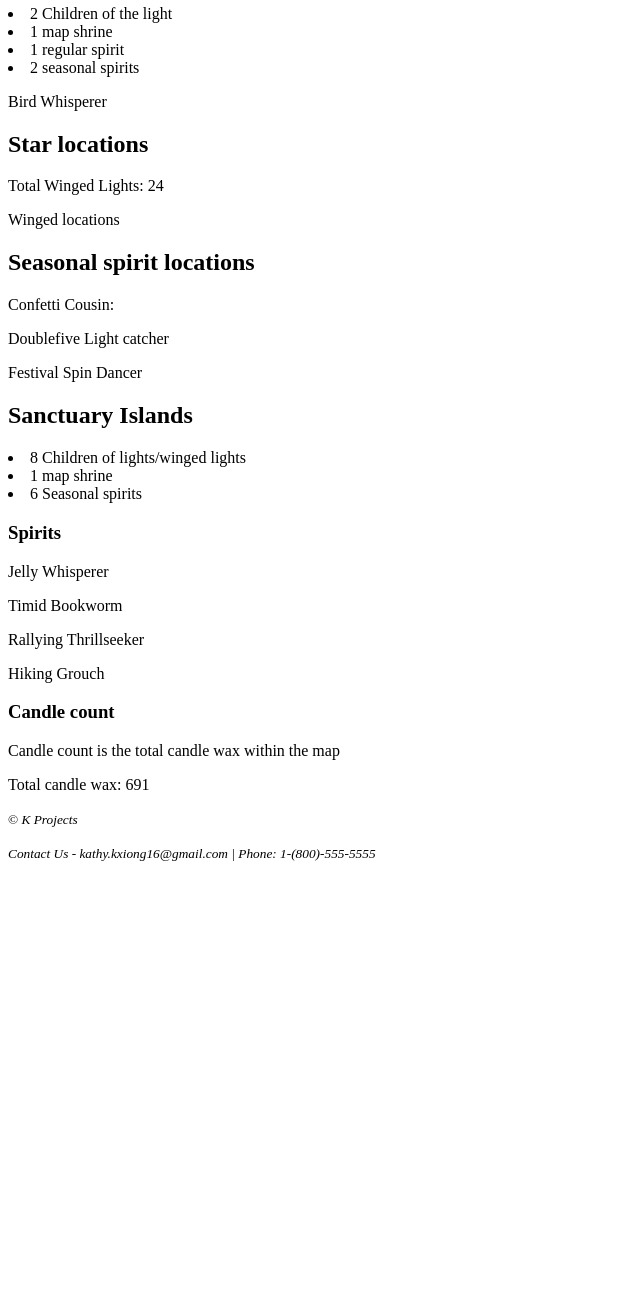
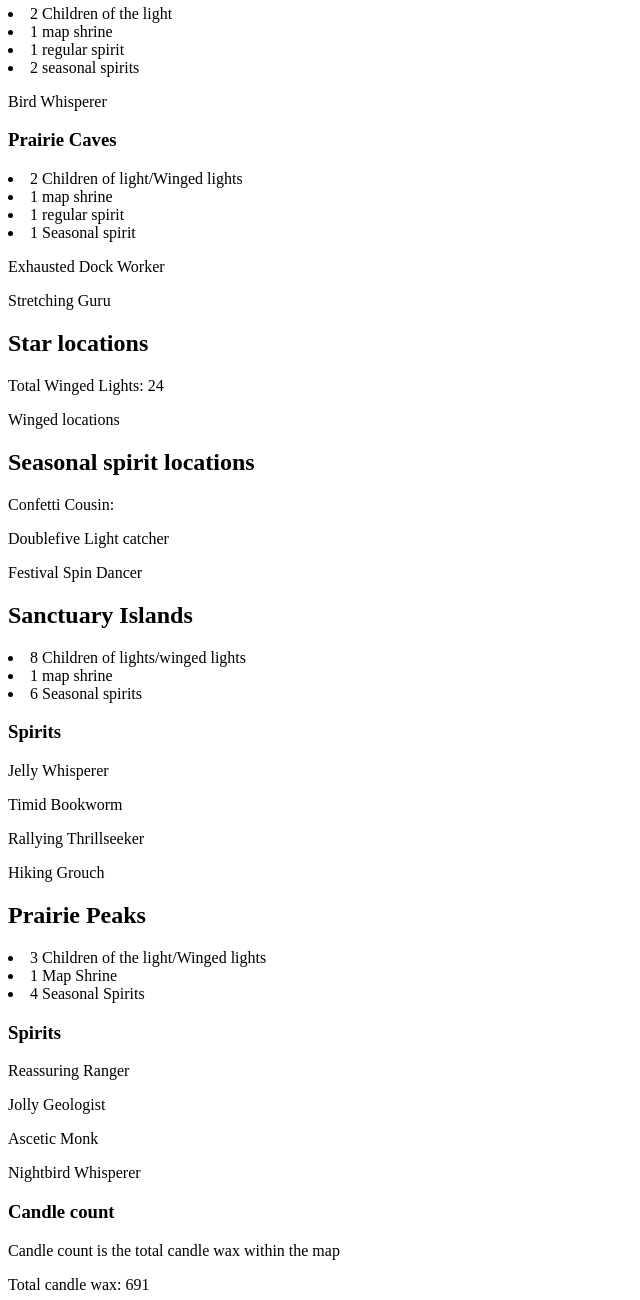
Before and after one commit to TheKathyX/ThatSkyApp, a plain HTML site: page prairie.html in a window 1280 px wide. Shown: the part 660-1960 px from the top of the page, without its empty margins (0-640 px from the left). Before the commit the page ends 1530 px from the top, so only its background shows below. Drawn offline with Linux system fonts and the light colour scheme.

Commit message:
Added Prairie Coves and Prairie Peaks

```diff
--- a/prairie.html
+++ b/prairie.html
@@ -55,8 +55,16 @@
         <li>1 regular spirit</li>
         <li>2 seasonal spirits</li>
 
+    <p>Bird Whisperer</p>
 
-    <p>Bird Whisperer</p>
+    <h3>Prairie Caves</h3>
+        <li>2 Children of light/Winged lights</li>
+        <li>1 map shrine</li>
+        <li>1 regular spirit</li>
+        <li>1 Seasonal spirit</li>
+
+    <p>Exhausted Dock Worker</p>
+    <p>Stretching Guru</p>
 
 
     <h2>Star locations</h2>
@@ -65,9 +73,7 @@
 
     <h2>Seasonal spirit locations</h2>
         <p>Confetti Cousin: </p>
-
         <p>Doublefive Light catcher</p>
-
         <p>Festival Spin Dancer</p>
 
     <h2>Sanctuary Islands</h2>
@@ -82,6 +88,19 @@
             <p>Rallying Thrillseeker</p>
             <p>Hiking Grouch</p>
 
+    <h2>Prairie Peaks</h2>
+        <li>3 Children of the light/Winged lights</li>
+        <li>1 Map Shrine</li>
+        <li>4 Seasonal Spirits</li>
+
+        <h3>Spirits</h3>
+        <p>Reassuring Ranger</p>
+        <p>Jolly Geologist</p>
+        <p>Ascetic Monk</p>
+        <p>Nightbird Whisperer</p>
+
+
+
 
     <h3>Candle count</h3>
     <p>Candle count is the total candle wax within the map</p>
```
Lines whose indentation alone changed are shown as unchanged.
